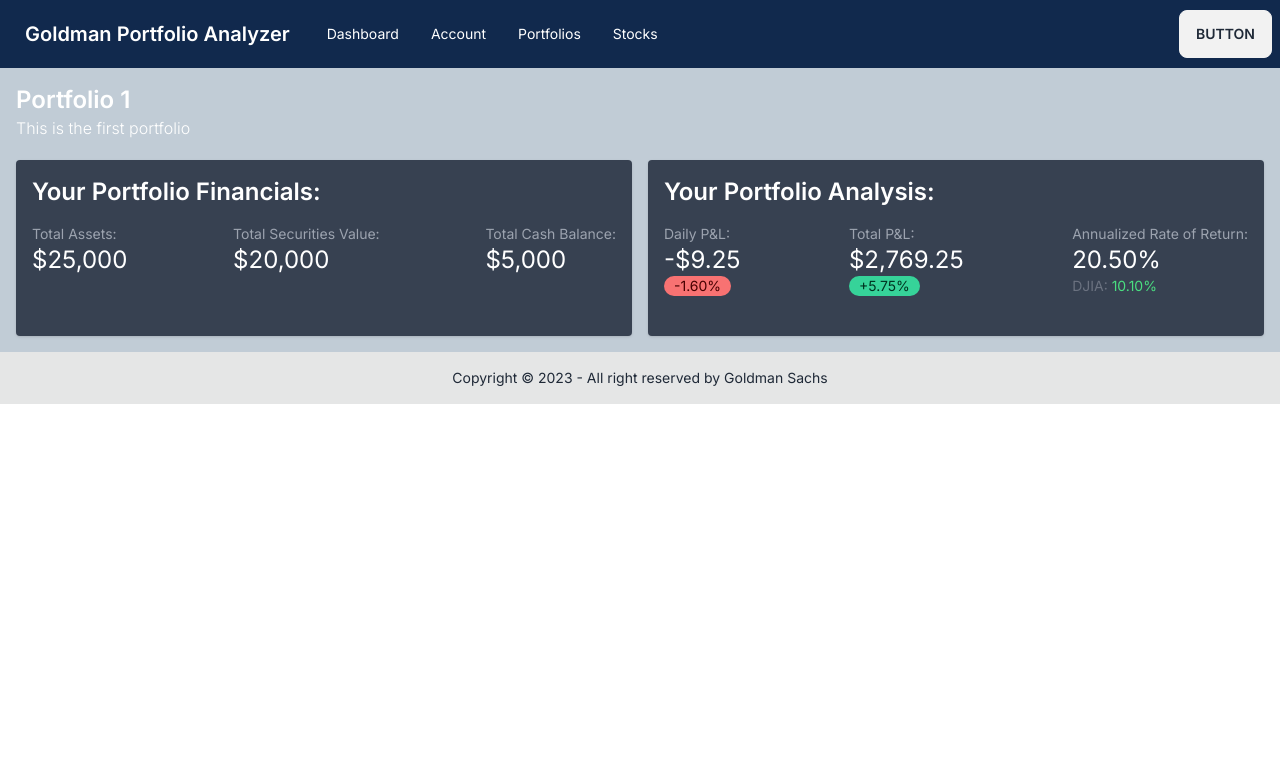
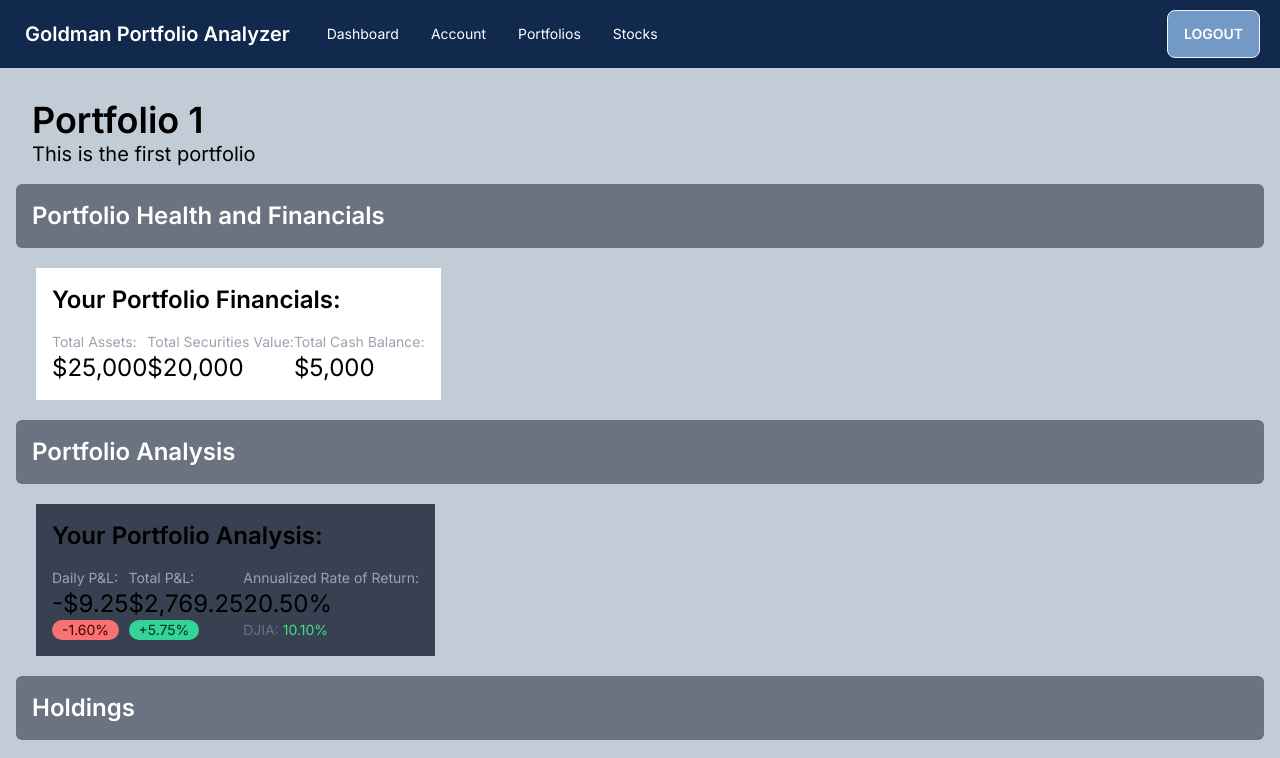
Before and after one commit to quinncheong/goldman-sachs-portfolio-manager, a Next.js app in the folder frontend/: page /portfolios/1 in a window 1280 px wide. Shown: the top 758 px of the page. Built offline with nearby package versions, Linux system fonts and the light colour scheme.

Commit message:
Initial refactor and introduce portfolio page

```diff
--- /dev/null
+++ b/frontend/src/app/(authenticated)/portfolios/[id]/PortfolioAnalysis.jsx
@@ -0,0 +1,39 @@
+import React from "react";
+
+export default function PortfolioAnalysis() {
+  return (
+    <div className="flex gap-5 p-5 flex-grow">
+      <div className="bg-gray-700 p-4">
+        <h2 className="text-xl sm:text-2xl font-semibold mb-4">
+          Your Portfolio Analysis:
+        </h2>
+        <div className="flex flex-col sm:flex-row justify-between">
+          <div className="flex flex-col mb-4 sm:mb-0">
+            <span className="text-sm sm:text-md text-gray-400">
+              Daily P&amp;L:
+            </span>
+            <span className="text-lg sm:text-2xl">-$9.25</span>
+            <div className="badge badge-error">-1.60%</div>
+          </div>
+          <div className="flex flex-col mb-4 sm:mb-0">
+            <span className="text-sm sm:text-md text-gray-400">
+              Total P&amp;L:
+            </span>
+            <span className="text-lg sm:text-2xl">$2,769.25</span>
+            <div className="badge badge-success">+5.75%</div>
+          </div>
+          <div className="flex flex-col">
+            <span className="text-sm sm:text-md text-gray-400">
+              Annualized Rate of Return:
+            </span>
+            <span className="text-lg sm:text-2xl">20.50%</span>
+            <div className="text-sm">
+              <span className="text-gray-500">DJIA: </span>
+              <span className="text-green-400">10.10%</span>
+            </div>
+          </div>
+        </div>
+      </div>
+    </div>
+  );
+}
--- /dev/null
+++ b/frontend/src/app/(authenticated)/portfolios/[id]/PortfolioChart.jsx
@@ -0,0 +1,73 @@
+import {
+  LineChart,
+  Line,
+  Legend,
+  CartesianGrid,
+  XAxis,
+  YAxis,
+  Tooltip,
+} from "recharts";
+
+const data = [
+  {
+    name: "Page A",
+    uv: 4000,
+    pv: 2400,
+    amt: 2400,
+  },
+  {
+    name: "Page B",
+    uv: 3000,
+    pv: 1398,
+    amt: 2210,
+  },
+  {
+    name: "Page C",
+    uv: 2000,
+    pv: 9800,
+    amt: 2290,
+  },
+  {
+    name: "Page D",
+    uv: 2780,
+    pv: 3908,
+    amt: 2000,
+  },
+  {
+    name: "Page E",
+    uv: 1890,
+    pv: 4800,
+    amt: 2181,
+  },
+  {
+    name: "Page F",
+    uv: 2390,
+    pv: 3800,
+    amt: 2500,
+  },
+  {
+    name: "Page G",
+    uv: 3490,
+    pv: 4300,
+    amt: 2100,
+  },
+];
+
+export default function PortfolioChart() {
+  return (
+    <LineChart
+      width={730}
+      height={250}
+      data={data}
+      margin={{ top: 5, right: 30, left: 20, bottom: 5 }}
+    >
+      <CartesianGrid strokeDasharray="3 3" />
+      <XAxis dataKey="name" />
+      <YAxis />
+      <Tooltip />
+      <Legend />
+      <Line type="monotone" dataKey="pv" stroke="#8884d8" />
+      <Line type="monotone" dataKey="uv" stroke="#82ca9d" />
+    </LineChart>
+  );
+}
--- /dev/null
+++ b/frontend/src/app/(authenticated)/portfolios/[id]/PortfolioFinancials.jsx
@@ -0,0 +1,31 @@
+export default function PortfolioFinancials() {
+  return (
+    <div className="flex gap-5 p-5 flex-grow">
+      <div className="flex flex-col p-4 bg-white ">
+        <h2 className="text-xl sm:text-2xl font-semibold mb-4">
+          Your Portfolio Financials:
+        </h2>
+        <div className="flex flex-col sm:flex-row justify-between">
+          <div className="flex flex-col mb-4 sm:mb-0">
+            <span className="text-sm sm:text-md text-gray-400">
+              Total Assets:
+            </span>
+            <span className="text-lg sm:text-2xl">$25,000</span>
+          </div>
+          <div className="flex flex-col mb-4 sm:mb-0">
+            <span className="text-sm sm:text-md text-gray-400">
+              Total Securities Value:
+            </span>
+            <span className="text-lg sm:text-2xl">$20,000</span>
+          </div>
+          <div className="flex flex-col">
+            <span className="text-sm sm:text-md text-gray-400">
+              Total Cash Balance:
+            </span>
+            <span className="text-lg sm:text-2xl">$5,000</span>
+          </div>
+        </div>
+      </div>
+    </div>
+  );
+}
--- a/frontend/src/app/(authenticated)/portfolios/[id]/page.jsx
+++ b/frontend/src/app/(authenticated)/portfolios/[id]/page.jsx
@@ -2,6 +2,8 @@
 
 import Loader from "@/components/loading/Loader";
 import { useGetPortfolioByPortfolioId } from "@/api/portfolio";
+import PortfolioFinancials from "./PortfolioFinancials";
+import PortfolioAnalysis from "./PortfolioAnalysis";
 
 export default function PortfolioPage({ params }) {
   const { data, isLoading, isError, error } = useGetPortfolioByPortfolioId(
@@ -22,53 +24,28 @@
   }
 
   return (
-    <div>
-      <div className="container mx-auto p-4 dark:bg-gray-800 text-white">
-        <h2 className="text-xl sm:text-2xl font-semibold">{data.name}</h2>
-        <span className="text-m sm:text-l font-light">{data.description}</span>
-        <div className="grid grid-cols-1 sm:grid-cols-2 gap-4 mt-5">
-          <div className="bg-gray-700 p-4 rounded shadow flex flex-col pb-10">
-            <h2 className="text-xl sm:text-2xl font-semibold mb-4">Your Portfolio Financials:</h2>
-            <div className="flex flex-col sm:flex-row justify-between">
-              <div className="flex flex-col mb-4 sm:mb-0">
-                <span className="text-sm sm:text-md text-gray-400">Total Assets:</span>
-                <span className="text-lg sm:text-2xl">$25,000</span>
-              </div>
-              <div className="flex flex-col mb-4 sm:mb-0">
-                <span className="text-sm sm:text-md text-gray-400">Total Securities Value:</span>
-                <span className="text-lg sm:text-2xl">$20,000</span>
-              </div>
-              <div className="flex flex-col">
-                <span className="text-sm sm:text-md text-gray-400">Total Cash Balance:</span>
-                <span className="text-lg sm:text-2xl">$5,000</span>
-              </div>
-            </div>
-          </div>
-          <div className="bg-gray-700 p-4 rounded shadow flex flex-col pb-10">
-            <h2 className="text-xl sm:text-2xl font-semibold mb-4">Your Portfolio Analysis:</h2>
-            <div className="flex flex-col sm:flex-row justify-between">
-              <div className="flex flex-col mb-4 sm:mb-0">
-                <span className="text-sm sm:text-md text-gray-400">Daily P&amp;L:</span>
-                <span className="text-lg sm:text-2xl">-$9.25</span>
-                <div className="badge badge-error">-1.60%</div>
-              </div>
-              <div className="flex flex-col mb-4 sm:mb-0">
-                <span className="text-sm sm:text-md text-gray-400">Total P&amp;L:</span>
-                <span className="text-lg sm:text-2xl">$2,769.25</span>
-                <div className="badge badge-success">+5.75%</div>
-              </div>
-              <div className="flex flex-col">
-                <span className="text-sm sm:text-md text-gray-400">Annualized Rate of Return:</span>
-                <span className="text-lg sm:text-2xl">20.50%</span>
-                <div className="text-sm">
-                  <span className="text-gray-500">DJIA: </span>
-                  <span className="text-green-400">10.10%</span>
-                </div>
-              </div>
-            </div>
-          </div>
-        </div>
+    <div className="container mx-auto p-4 text-black">
+      <div className="containeer mx-auto p-4 text-black">
+        <h2 className="text-4xl font-semibold">{data.name}</h2>
+        <p className="text-xl">{data.description}</p>
       </div>
+
+      <div className="rounded-md p-4 text-white bg-gray-500">
+        <h2 className="text-2xl font-semibold">
+          Portfolio Health and Financials
+        </h2>
+      </div>
+      <PortfolioFinancials />
+
+      <div className="rounded-md p-4 text-white bg-gray-500">
+        <h2 className="text-2xl font-semibold">Portfolio Analysis</h2>
+      </div>
+      <PortfolioAnalysis />
+
+      <div className="rounded-md p-4 text-white bg-gray-500">
+        <h2 className="text-2xl font-semibold">Holdings</h2>
+      </div>
+      <PortfolioAnalysis />
     </div>
   );
 }
--- a/frontend/src/components/layout/Header.jsx
+++ b/frontend/src/components/layout/Header.jsx
@@ -76,9 +76,9 @@
         {menu()}
       </div>
 
-      <div className="navbar-end">
-        <a className="btn">Button</a>
-      </div>
+      <button className="btn text-white bg-primary-100 ml-auto mr-3">
+        Logout
+      </button>
     </div>
   );
 }
```
